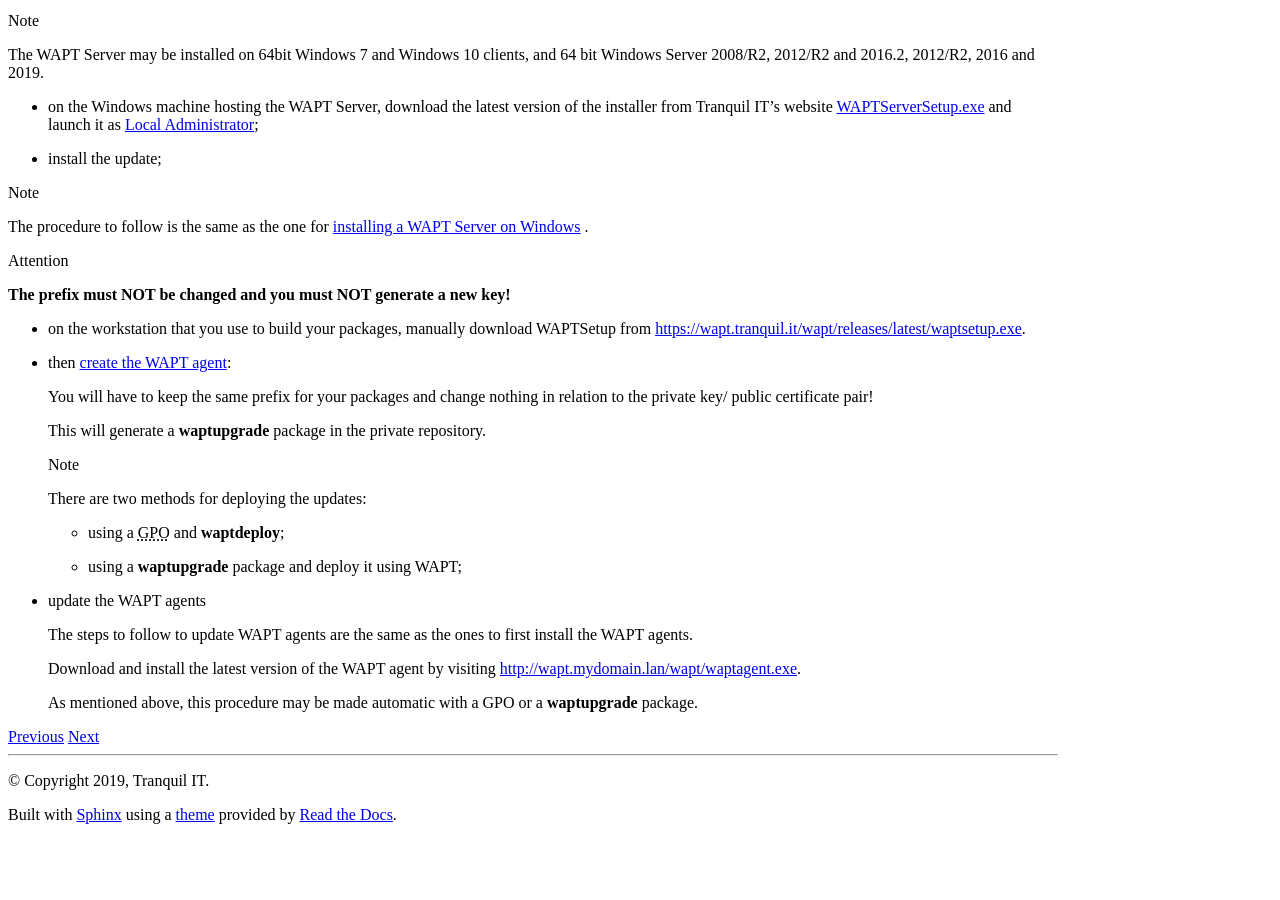
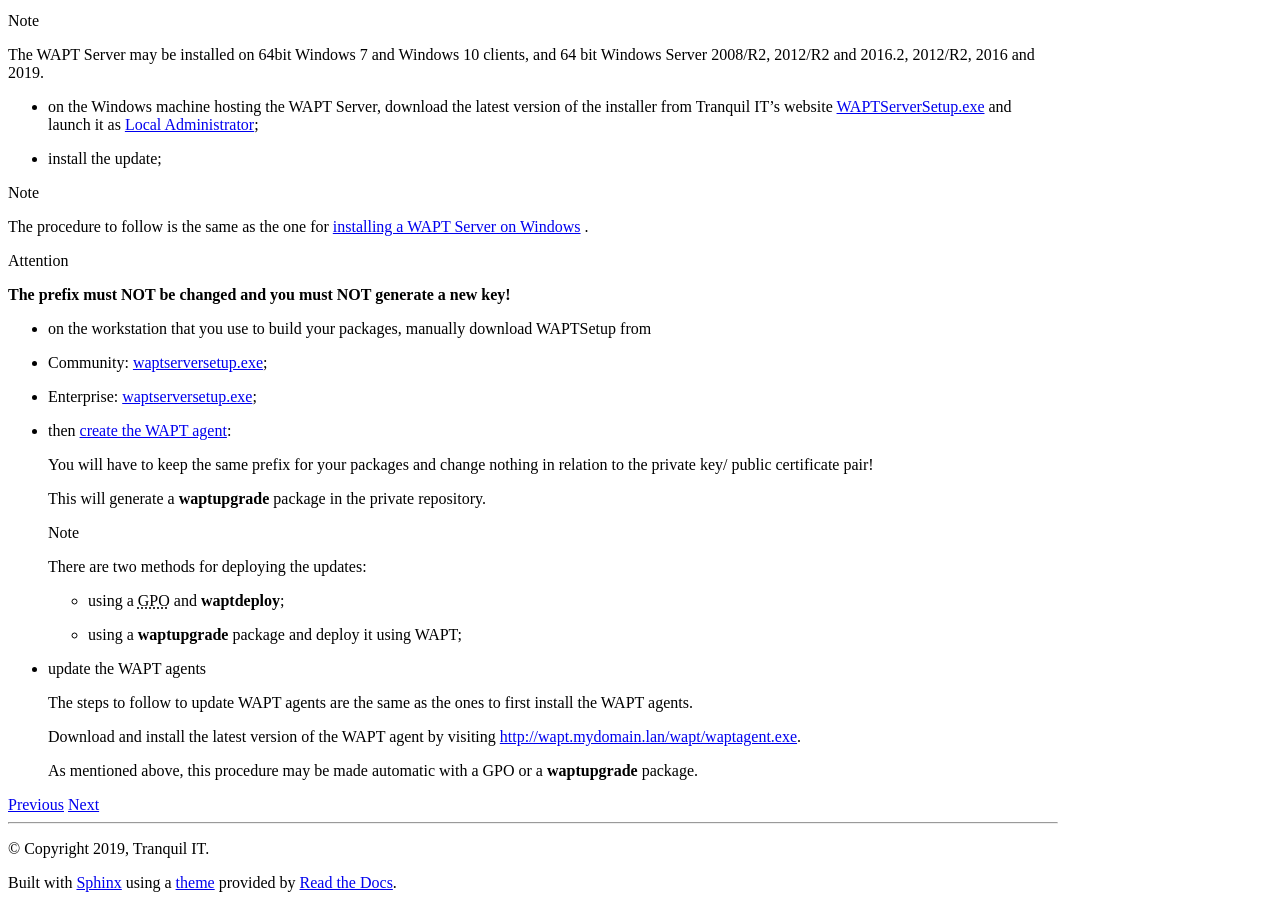
Before and after one commit to tranquilit/WAPT-Documentation, a Sphinx documentation site: the page built from source/waptserver-update/waptserver-update-windows.rst, in a window 1280 px wide and 900 px high, scrolled down 1182 px. Built offline with Sphinx 7.4.7 and the Read the Docs theme 2.0.0, drawn with Linux system fonts in a browser that asks for light colours; before the commit the page ends 2014 px from its top, so only the background shows below that.

Commit message:
Url enterprise for windows

```diff
--- a/source/waptserver-install/windows/index.rst
+++ b/source/waptserver-install/windows/index.rst
@@ -49,7 +49,9 @@
   * the WAPT Server may be installed on **64bit only** Windows 7, 8.1, 10
     and Windows Server 2008/R2, 2012/R2, 2016 and 2019;
 
-* download and execute `waptserversetup.exe <https://wapt.tranquil.it/wapt/releases/latest/waptserversetup.exe>`_;
+* Community: download and execute `waptserversetup.exe <https://wapt.tranquil.it/wapt/releases/latest/waptserversetup.exe>`_;
+
+* Enterprise: download and execute `waptserversetup.exe <https://srvwapt-pro.tranquil.it/entreprise/waptserversetup.exe>`_;
 
 * choose the installation language;
 
--- a/source/waptserver-update/waptserver-update-windows.rst
+++ b/source/waptserver-update/waptserver-update-windows.rst
@@ -42,7 +42,11 @@
   **The prefix must NOT be changed and you must NOT generate a new key!**
 
 * on the workstation that you use to build your packages, manually
-  download WAPTSetup from https://wapt.tranquil.it/wapt/releases/latest/waptsetup.exe.
+  download WAPTSetup from
+
+* Community: `waptserversetup.exe <https://wapt.tranquil.it/wapt/releases/latest/waptserversetup.exe>`_;
+
+* Enterprise: `waptserversetup.exe <https://srvwapt-pro.tranquil.it/entreprise/waptserversetup.exe>`_;
 
 * then :ref:`create the WAPT agent <create_WAPT_agent>`:
 
```
